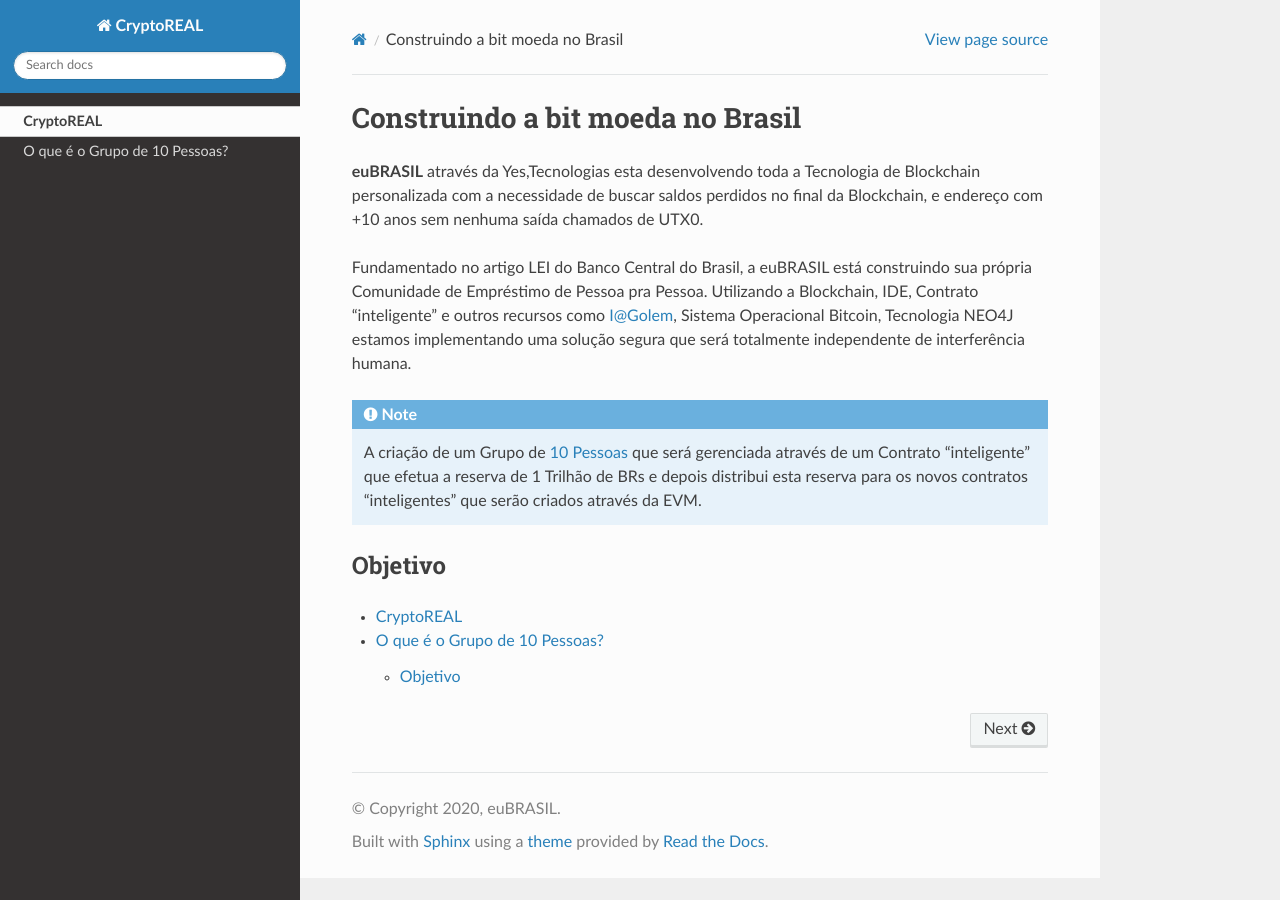
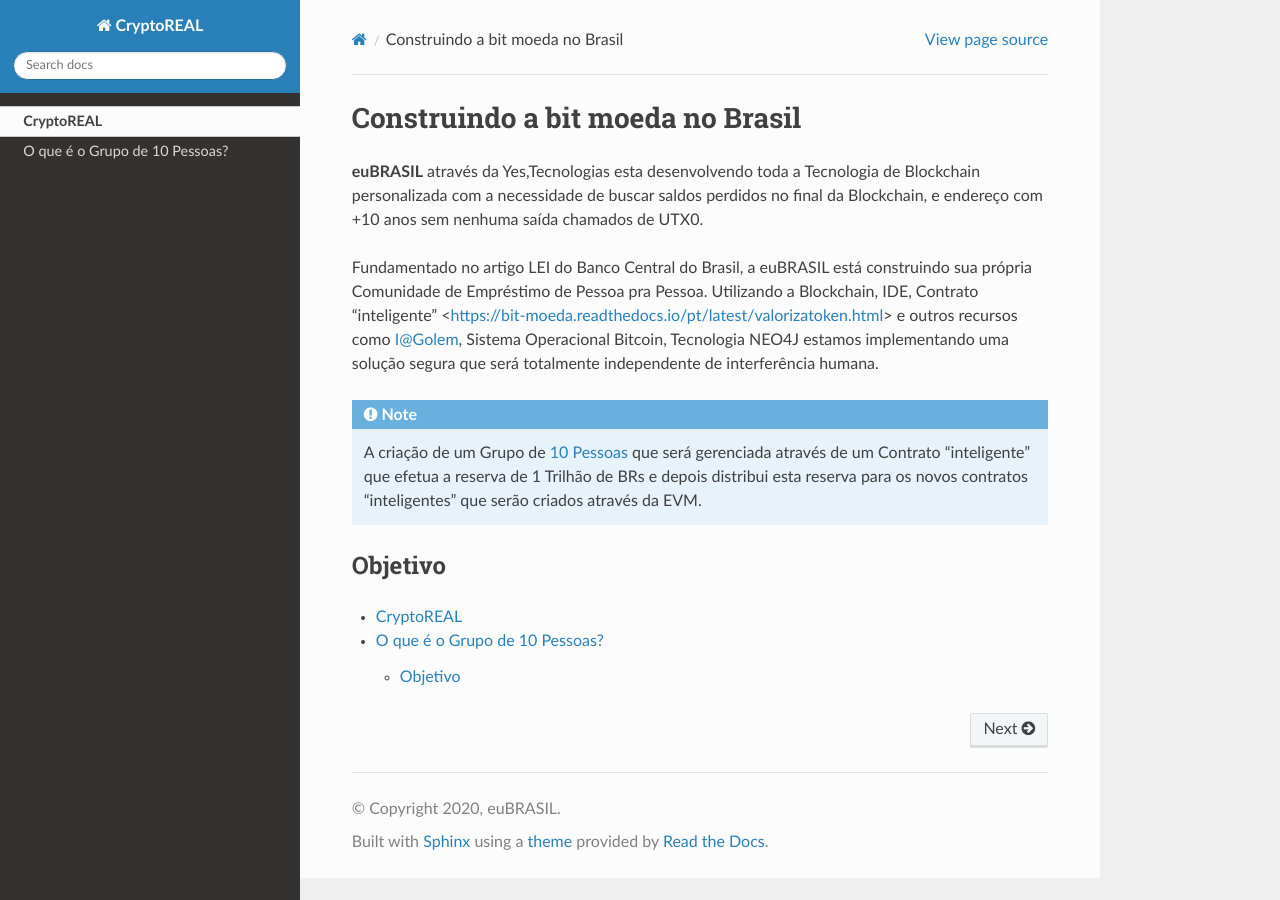
Before and after one commit to euBRASIL/BIT-Moeda, a Sphinx documentation site: the page built from docs/source/index.rst, in a window 1280 px wide. Built offline with Sphinx 7.4.7 and the Read the Docs theme 3.1.0, drawn with Linux system fonts in a browser that asks for light colours; pages that are not in the unit, such as notebooks, are missing from menus; some of the changed lines change nothing that is shown.

Commit message:
Update index.rst

```diff
--- a/docs/source/index.rst
+++ b/docs/source/index.rst
@@ -3,7 +3,8 @@
 
 **euBRASIL** através da Yes,Tecnologias esta desenvolvendo toda a Tecnologia de Blockchain personalizada com a necessidade de buscar saldos perdidos no final da Blockchain, e endereço com +10 anos sem nenhuma saída chamados de UTX0.
 
-Fundamentado no artigo LEI do Banco Central do Brasil, a euBRASIL está construindo sua própria Comunidade de Empréstimo de Pessoa pra Pessoa. Utilizando a Blockchain, IDE, Contrato "inteligente" e outros recursos como I@Golem, Sistema Operacional Bitcoin, Tecnologia NEO4J estamos implementando uma solução segura que será totalmente independente de interferência humana.
+Fundamentado no artigo LEI do Banco Central do Brasil, a euBRASIL está construindo sua própria Comunidade de Empréstimo de Pessoa pra Pessoa. Utilizando a Blockchain, IDE, Contrato "inteligente"
+<https://bit-moeda.readthedocs.io/pt/latest/valorizatoken.html> e outros recursos como I@Golem, Sistema Operacional Bitcoin, Tecnologia NEO4J estamos implementando uma solução segura que será totalmente independente de interferência humana.
 
 
 .. note::
```
